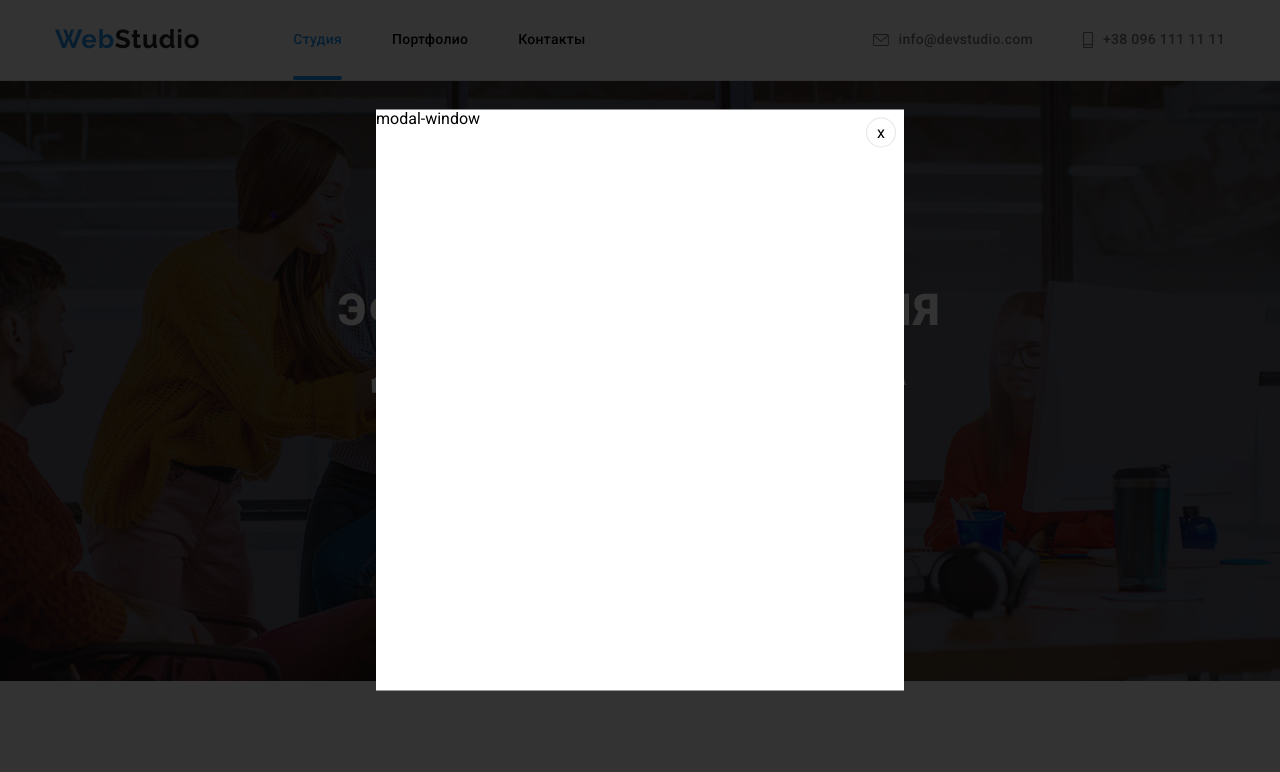
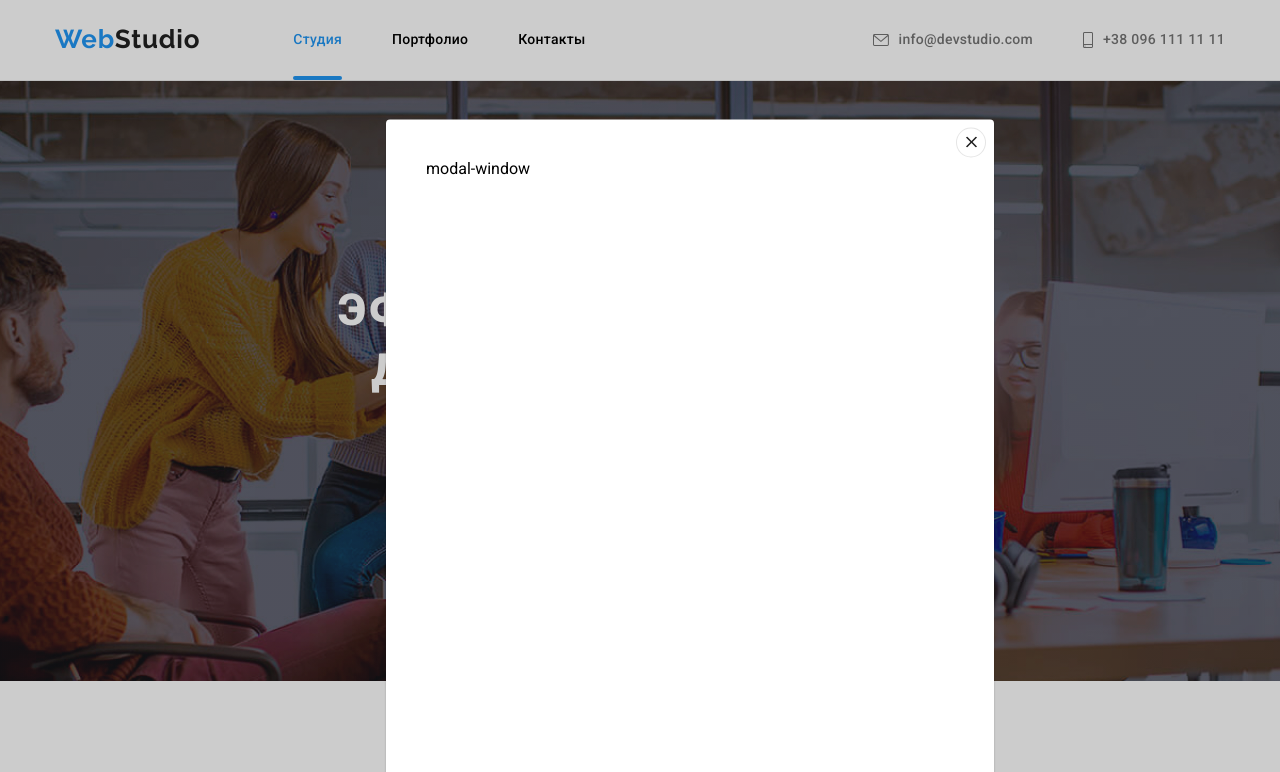
Before and after one commit to ITAlexMerkulov/goit-markup-hw-07, a plain HTML site: page index.html in a window 1280 px wide. Both pictures are taken after a click on the button "Заказать услугу". Shown: the top 772 px of the page. Drawn offline with Linux system fonts and the light colour scheme.

Commit message:
add transitio to backdrop

```diff
--- a/css/styles.css
+++ b/css/styles.css
@@ -721,23 +721,31 @@ PORTFOLIO.HTML
   left: 0;
   width: 100%;
   height: 100%;
-  background: rgba(0, 0, 0, 0.8);
+  background: rgba(0, 0, 0, 0.2);
+  overflow: auto;
+  padding: 50px;
+  transition: 400ms linear 400ms;
 }
 .is-hidden {
   visibility: hidden;
   opacity: 0;
   pointer-events: none;
+  transition: 400ms linear 400ms;
 }
 
 .modal-window {
   width: 100%;
   max-width: 528px;
   min-height: 581px;
+  padding: 40px;
   background: var(--color-white);
   position: absolute;
   top: 50%;
   left: 50%;
   transform: translate(-50%, -50%);
+  box-shadow: 0px 1px 3px rgba(0, 0, 0, 0.12), 0px 1px 1px rgba(0, 0, 0, 0.14),
+    0px 2px 1px rgba(0, 0, 0, 0.2);
+  border-radius: 4px;
 }
 
 .btn-close {
@@ -750,4 +758,24 @@ PORTFOLIO.HTML
   height: 30px;
   border-radius: 50%;
   background: var(--color-white);
+  cursor: pointer;
 }
+
+.btn-close:hover .close-icon {
+  fill: var(--color-blue);
+  transition: var(--transition-properties);
+}
+
+.close-icon {
+  cursor: pointer;
+  width: 11px;
+  height: 11px;
+  fill: var(--color-black);
+  transition: var(--transition-properties);
+}
+.close-icon:hover,
+.close-icon:focus {
+  cursor: pointer;
+  fill: var(--color-blue);
+  transition: var(--transition-properties);
+}
--- a/index.html
+++ b/index.html
@@ -501,7 +501,11 @@
     </footer>
     <div class="backdrop is-hidden" data-modal>
       <div class="modal-window">
-        <button class="btn-close" data-modal-close>x</button>
+        <button class="btn-close" data-modal-close>
+          <svg class="close-icon">
+            <use href="./images/icon/close.svg#close"></use>
+          </svg>
+        </button>
         <p>modal-window</p>
       </div>
     </div>
```
Also changed, not shown: images/icon/close.svg (added).
